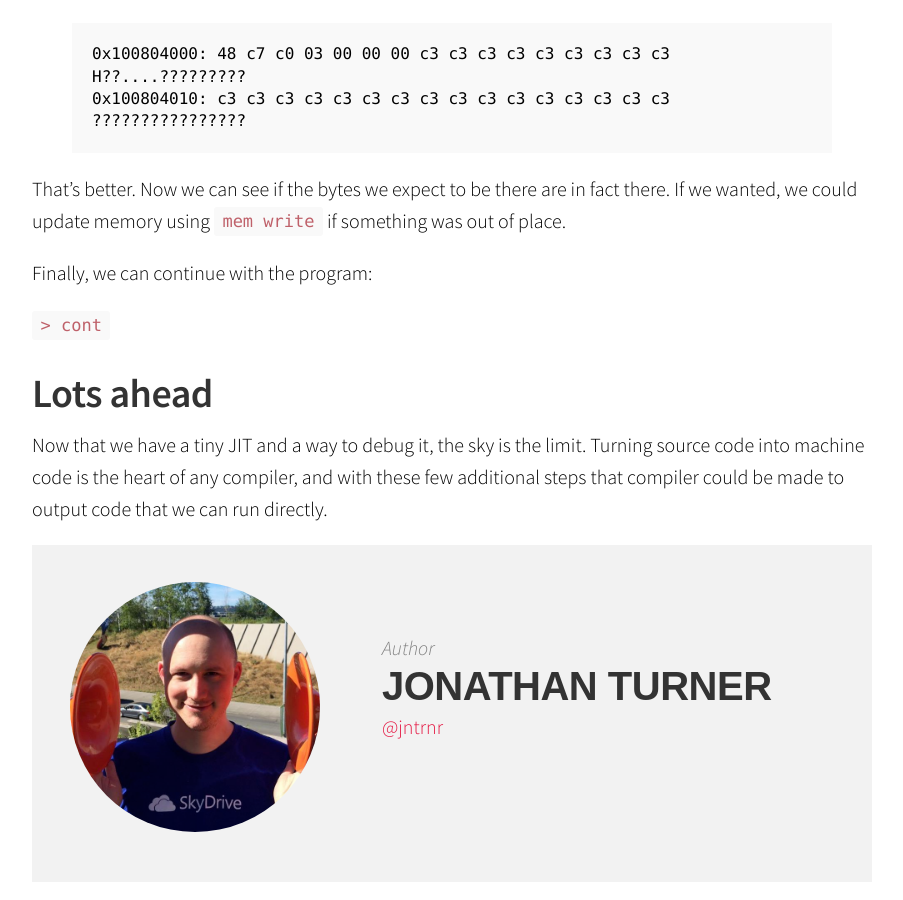
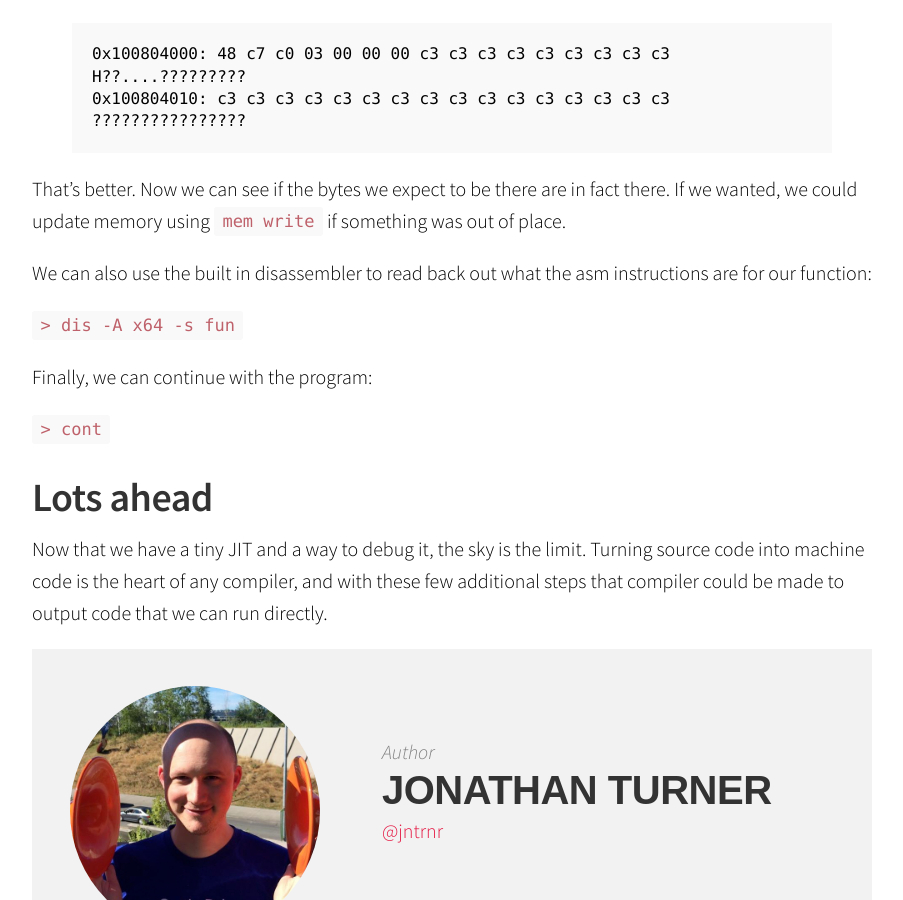
Before and after one commit to sophiajt/jntrnr.github.io, a Jekyll site: the page built from _posts/2015-12-01-building-a-simple-jit-in-rust.md, in a window 1280 px wide and 900 px high, scrolled down 6468 px. Shown: the whole window, without its empty margins (188-1091 px from the left). Built offline with Jekyll 4.4.1, drawn with Linux system fonts in a browser that asks for light colours; Markdown is read by kramdown in place of the engine named in the settings.

Commit message:
Update 2015-12-01-building-a-simple-jit-in-rust.md

````diff
--- a/_posts/2015-12-01-building-a-simple-jit-in-rust.md
+++ b/_posts/2015-12-01-building-a-simple-jit-in-rust.md
@@ -226,6 +226,10 @@ This gives us back something like this:
 
 That's better.  Now we can see if the bytes we expect to be there are in fact there.  If we wanted, we could update memory using ```mem write``` if something was out of place.
 
+We can also use the built in disassembler to read back out what the asm instructions are for our function:
+
+```> dis -A x64 -s fun```
+
 Finally, we can continue with the program:
 
 ```> cont```
````
